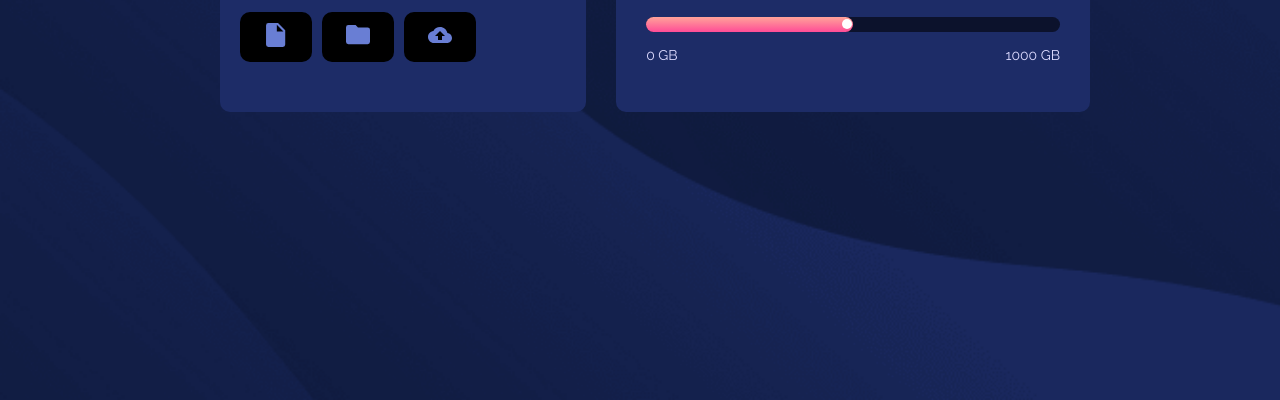
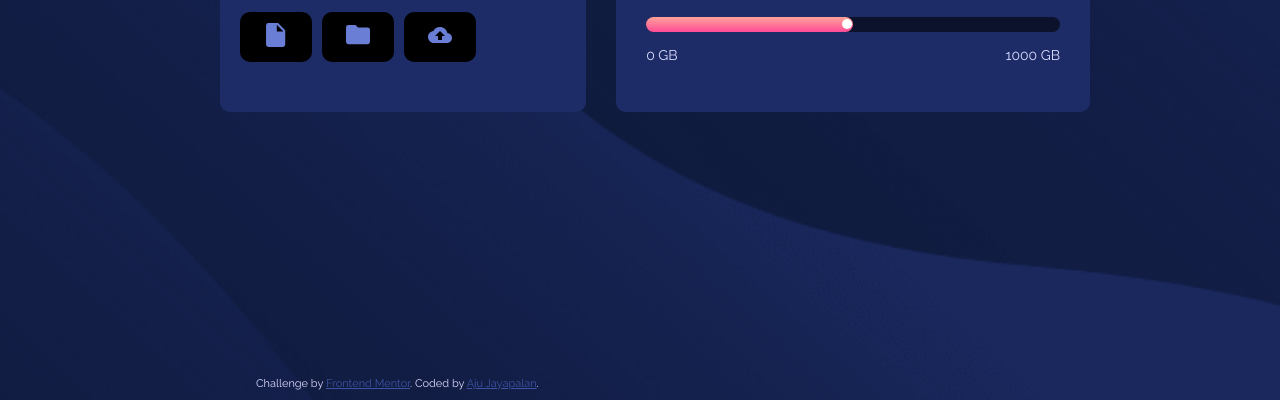
Before and after one commit to ajujayapal/fem-fylo-data-storage-component-master, a plain HTML site: page index.html in a window 1280 px wide. Shown: the part 400-800 px from the top of the page. Drawn offline with Linux system fonts and the light colour scheme.

Commit message:
Styling for attribution

```diff
--- a/css/style.css
+++ b/css/style.css
@@ -30,6 +30,7 @@ body {
   background-position: top;
   background-repeat: no-repeat;
   background-size: cover;
+  position: relative;
 }
 
 #section-1,
--- a/index.html
+++ b/index.html
@@ -21,8 +21,11 @@
     <!-- Feel free to remove these styles or customise in your own stylesheet 👍 -->
     <style>
       .attribution {
+        position: absolute;
         font-size: 11px;
         text-align: center;
+        bottom: 10px;
+        left: 20%;
       }
       .attribution a {
         color: hsl(228, 45%, 44%);
@@ -62,13 +65,13 @@
       </div>
     </div>
 
-    <!-- <div class="attribution">
+    <div class="attribution">
       Challenge by
       <a href="https://www.frontendmentor.io?ref=challenge" target="_blank"
         >Frontend Mentor</a
-      >. Coded by <a href="#">Your Name Here</a>.
-    </div> -->
-
+      >. Coded by
+      <a href="https://www.jayapalan.com" target="_blank">Aju Jayapalan</a>.
+    </div>
     <script src="./js/script.js"></script>
   </body>
 </html>
```
